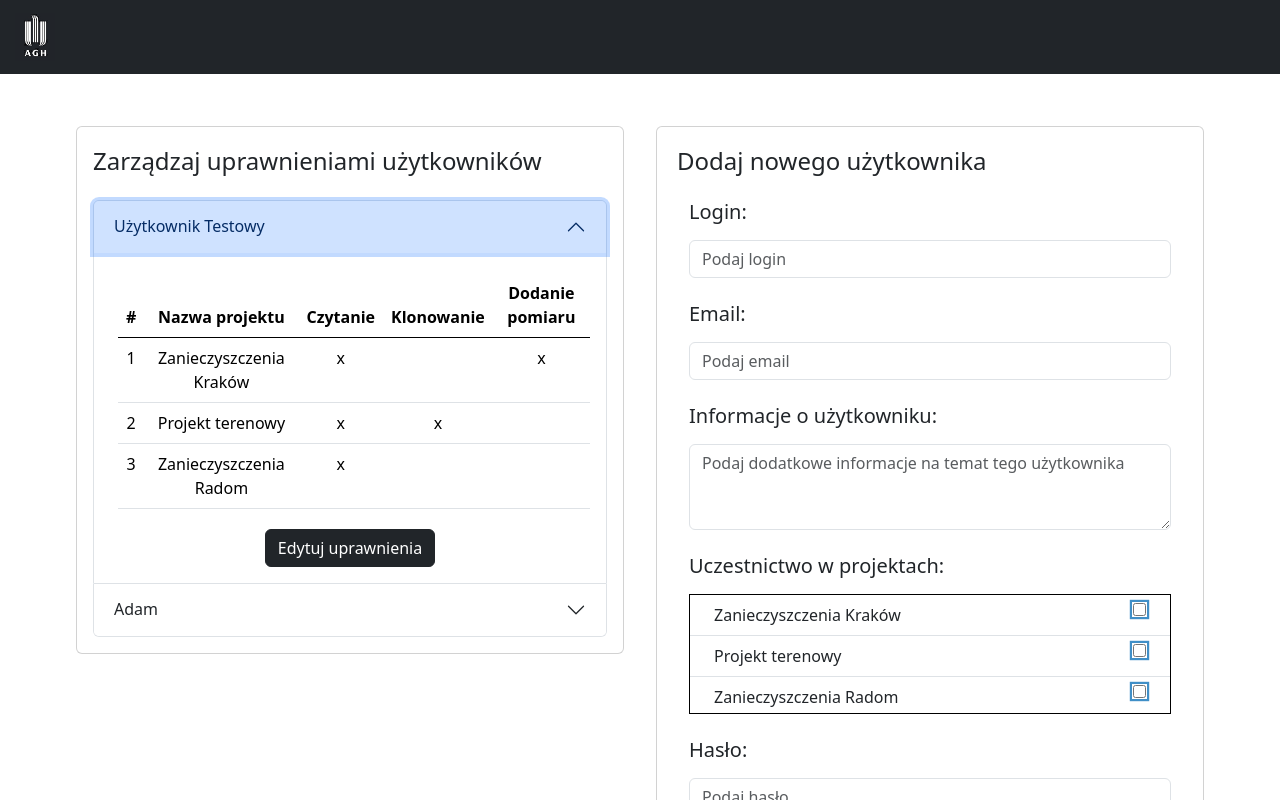
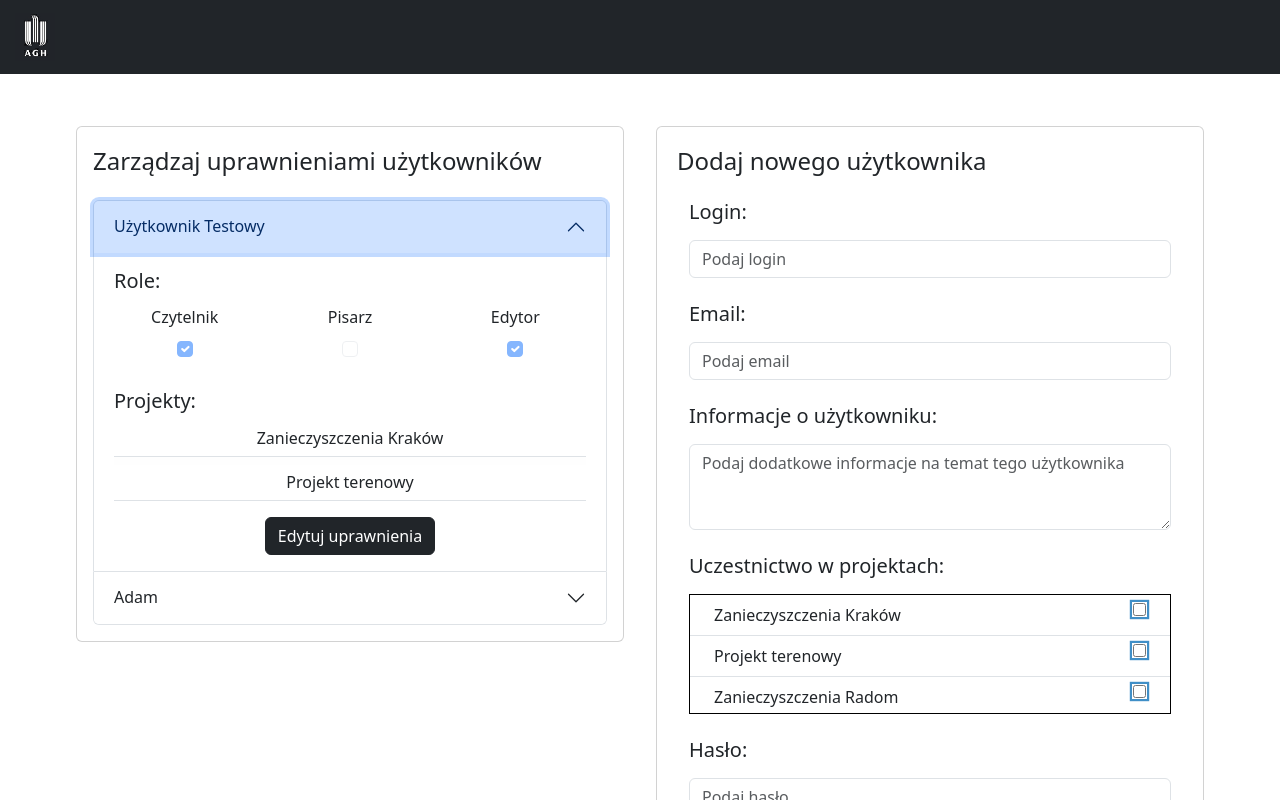
Before and after one commit to mateuszbarnacki/master-thesis, a React (Create React App) app in the folder client/: page /users in a window 1280 px wide. Both pictures are taken after a click on the button "Użytkownik Testowy". Shown: the top 800 px of the page. Built offline with nearby package versions, Linux system fonts and the light colour scheme.

Commit message:
Change role management functionality

```diff
--- a/client/src/components/styles.css
+++ b/client/src/components/styles.css
@@ -59,3 +59,9 @@
     height: 15vh;
     overflow-y: auto;
 }
+
+.projects-form-list {
+    background-color: #fefefe;
+    height: 10vh;
+    overflow-y: auto;
+}
--- a/client/src/components/user/UserForm.js
+++ b/client/src/components/user/UserForm.js
@@ -5,8 +5,7 @@ import FormLabel from "react-bootstrap/FormLabel";
 import FormControl from "react-bootstrap/FormControl";
 import Button from "react-bootstrap/Button";
 import {useState} from "react";
-import ListGroup from "react-bootstrap/ListGroup";
-import ListGroupItem from "react-bootstrap/ListGroupItem";
+import UserProjectsList from "./UserProjectsList";
 
 const mock = [
     "Zanieczyszczenia Kraków",
@@ -50,13 +49,7 @@ function UserForm() {
                     </FormGroup>
                     <FormGroup className="m-3 mt-4">
                         <FormLabel className="mb-3" as="h5">Uczestnictwo w projektach:</FormLabel>
-                        <ListGroup variant="flush" className="projects-roles-list">
-                            {mock.map((item) =>
-                                <ListGroupItem key={item} className="py-2 px-4">
-                                    {item}
-                                    <input type="checkbox" className="float-end custom-checkbox-input"/>
-                                </ListGroupItem>)}
-                        </ListGroup>
+                        <UserProjectsList projects={mock}/>
                     </FormGroup>
                     <FormGroup className="m-3 mt-4">
                         <FormLabel htmlFor="password" className="mb-3" as="h5">Hasło:</FormLabel>
--- a/client/src/components/user/UserList.js
+++ b/client/src/components/user/UserList.js
@@ -5,32 +5,19 @@ import UserTab from "./UserTab";
 const mock = [
     {
         username: "Użytkownik Testowy",
+        roles: [true, false, true],
         projects: [
-            {
-                name: "Zanieczyszczenia Kraków",
-                roles: [true, false, true]
-            },
-            {
-                name: "Projekt terenowy",
-                roles: [true, true, false]
-            },
-            {
-                name: "Zanieczyszczenia Radom",
-                roles: [true, false, false]
-            }
+            "Zanieczyszczenia Kraków",
+            "Projekt terenowy",
+            "Zanieczyszczenia Radom"
         ]
     },
     {
         username: "Adam",
+        roles: [true, false, false],
         projects: [
-            {
-                name: "Zanieczyszczenia Police",
-                roles: [true, true, true]
-            },
-            {
-                name: "Klimat Szczecina",
-                roles: [true, true, false]
-            }
+            "Zanieczyszczenia Police",
+            "Klimat Szczecina"
         ]
     }
 ];
--- /dev/null
+++ b/client/src/components/user/UserProjectsList.js
@@ -0,0 +1,17 @@
+import ListGroupItem from "react-bootstrap/ListGroupItem";
+import ListGroup from "react-bootstrap/ListGroup";
+
+function UserProjectsList({projects, userProjects}) {
+    return (
+        <ListGroup variant="flush" className="projects-roles-list">
+            {projects.map((item) =>
+                <ListGroupItem key={item} className="py-2 px-4">
+                    {item}
+                    <input type="checkbox" className="float-end custom-checkbox-input"
+                           defaultChecked={userProjects && userProjects.includes(item)}/>
+                </ListGroupItem>)}
+        </ListGroup>
+    );
+}
+
+export default UserProjectsList;
--- a/client/src/components/user/UserTab.js
+++ b/client/src/components/user/UserTab.js
@@ -1,10 +1,10 @@
+import AccordionBody from "react-bootstrap/AccordionBody";
 import AccordionHeader from "react-bootstrap/AccordionHeader";
-import AccordionBody from "react-bootstrap/AccordionBody";
+import AccordionItem from "react-bootstrap/AccordionItem";
 import Button from "react-bootstrap/Button";
-import AccordionItem from "react-bootstrap/AccordionItem";
-import RolesTable from "./privileges/RolesTable";
-import ManageRolesModal from "./privileges/ManageRolesModal";
+import ManageRolesModal from "./roles/ManageRolesModal";
 import {Fragment, useState} from "react";
+import RolesForm from "./roles/RolesForm";
 
 function UserTab({user, index}) {
     const [showManageRolesModal, setShowManageRolesModal] = useState(false);
@@ -14,11 +14,14 @@ function UserTab({user, index}) {
             <AccordionItem eventKey={index}>
                 <AccordionHeader>{user.username}</AccordionHeader>
                 <AccordionBody className="text-center">
-                    <RolesTable projects={user.projects} update={false}/>
-                    <Button variant="dark" className="mt-3" onClick={() => setShowManageRolesModal(true)}>Edytuj uprawnienia</Button>
+                    <RolesForm projects={user.projects} roles={user.roles}/>
+                    <Button variant="dark" className="mt-3"
+                            onClick={() => setShowManageRolesModal(true)}>
+                        Edytuj uprawnienia
+                    </Button>
                 </AccordionBody>
             </AccordionItem>
-            <ManageRolesModal projects={user.projects} show={showManageRolesModal}
+            <ManageRolesModal projects={user.projects} roles={user.roles} show={showManageRolesModal}
                               closeModal={() => setShowManageRolesModal(false)}/>
         </Fragment>
     );
--- a/client/src/components/user/privileges/RolesTable.js
+++ /dev/null
@@ -1,33 +0,0 @@
-import Table from "react-bootstrap/Table";
-
-function RolesTable({projects, update}) {
-    return (
-        <Table className="m-1">
-            <thead className="border-black">
-            <tr>
-                <th>#</th>
-                <th>Nazwa projektu</th>
-                <th>Czytanie</th>
-                <th>Klonowanie</th>
-                <th>Dodanie pomiaru</th>
-            </tr>
-            </thead>
-            <tbody>
-            {projects.map((project, projectIndex) => (
-                <tr key={project.name}>
-                    <td key={project.name+' '+projects.length}>{projectIndex+1}</td>
-                    <td key={project.name+'-'+projects.length}>{project.name}</td>
-                    {project.roles.map((role, roleIndex) => {
-                        if (update) {
-                            return (<td key={project.name+'-'+roleIndex}><input type="checkbox" className="custom-checkbox-input" defaultChecked={role}/></td>);
-                        }
-                        return (role ? <td key={project.name+'-'+roleIndex}>x</td> : <td key={project.name+'-'+roleIndex}></td>);
-                    })}
-                </tr>
-            ))}
-            </tbody>
-        </Table>
-    );
-}
-
-export default RolesTable;
--- a/client/src/components/user/privileges/ManageRolesModal.js
+++ b/client/src/components/user/roles/ManageRolesModal.js
@@ -4,16 +4,16 @@ import ModalBody from "react-bootstrap/ModalBody";
 import ModalFooter from "react-bootstrap/ModalFooter";
 import Button from "react-bootstrap/Button";
 import ModalTitle from "react-bootstrap/ModalTitle";
-import RolesTable from "./RolesTable";
+import UpdateRolesForm from "./UpdateRolesForm";
 
-function ManageRolesModal({projects, show, closeModal}) {
+function ManageRolesModal({projects, roles, show, closeModal}) {
     return (
         <Modal centered show={show} size="xl">
             <ModalHeader className="modal-center">
                 <ModalTitle as="h3">Zmień uprawnienia</ModalTitle>
             </ModalHeader>
             <ModalBody className="text-center">
-                <RolesTable projects={projects} update={true}/>
+                <UpdateRolesForm projects={projects} roles={roles}/>
             </ModalBody>
             <ModalFooter className="modal-center">
                 <Button variant="danger" size="lg" onClick={closeModal}>Anuluj</Button>
--- /dev/null
+++ b/client/src/components/user/roles/RolesForm.js
@@ -0,0 +1,41 @@
+import FormLabel from "react-bootstrap/FormLabel";
+import Row from "react-bootstrap/Row";
+import FormGroup from "react-bootstrap/FormGroup";
+import FormCheck from "react-bootstrap/FormCheck";
+import ListGroup from "react-bootstrap/ListGroup";
+import ListGroupItem from "react-bootstrap/ListGroupItem";
+import Form from "react-bootstrap/Form";
+
+function RolesForm({projects, roles}) {
+    return (
+        <Form>
+            <FormLabel as="h5" className="text-start">Role:</FormLabel>
+            <Row xs={3}>
+                <FormGroup className="mt-1 mb-1">
+                    <FormLabel htmlFor="reader-checkbox">Czytelnik</FormLabel>
+                    <FormCheck id="reader-checkbox" defaultChecked={roles[0]}
+                               disabled/>
+                </FormGroup>
+                <FormGroup className="mt-1 mb-1">
+                    <FormLabel htmlFor="writer-checkbox">Pisarz</FormLabel>
+                    <FormCheck id="writer-checkbox" defaultChecked={roles[1]}
+                               disabled/>
+                </FormGroup>
+                <FormGroup className="mt-1 mb-1">
+                    <FormLabel htmlFor="editor-checkbox">Edytor</FormLabel>
+                    <FormCheck id="editor-checkbox" defaultChecked={roles[2]}
+                               disabled/>
+                </FormGroup>
+            </Row>
+            <FormLabel as="h5" className="text-start mt-4">Projekty:</FormLabel>
+            <ListGroup variant="flush" className="projects-form-list">
+                {projects.map((item) =>
+                    <ListGroupItem key={item} className="py-2 px-4" as="h6">
+                        {item}
+                    </ListGroupItem>)}
+            </ListGroup>
+        </Form>
+    );
+}
+
+export default RolesForm;
--- /dev/null
+++ b/client/src/components/user/roles/UpdateRolesForm.js
@@ -0,0 +1,41 @@
+import Form from "react-bootstrap/Form";
+import FormCheck from "react-bootstrap/FormCheck";
+import FormGroup from "react-bootstrap/FormGroup";
+import FormLabel from "react-bootstrap/FormLabel";
+import Row from "react-bootstrap/Row";
+import UserProjectsList from "../UserProjectsList";
+
+const mock = [
+    "Zanieczyszczenia Kraków",
+    "Projekt terenowy",
+    "Zanieczyszczenia Radom",
+    "Zanieczyszczenia Police",
+    "Klimat Szczecina",
+    "Test"
+];
+
+function UpdateRolesForm({projects, roles}) {
+    return (
+        <Form>
+            <FormLabel as="h5" className="text-start">Role:</FormLabel>
+            <Row xs={3}>
+                <FormGroup className="mt-1 mb-1">
+                    <FormLabel htmlFor="reader-checkbox">Czytelnik</FormLabel>
+                    <FormCheck id="reader-checkbox" defaultChecked={roles[0]}/>
+                </FormGroup>
+                <FormGroup className="mt-1 mb-1">
+                    <FormLabel htmlFor="writer-checkbox">Pisarz</FormLabel>
+                    <FormCheck id="writer-checkbox" defaultChecked={roles[1]}/>
+                </FormGroup>
+                <FormGroup className="mt-1 mb-1">
+                    <FormLabel htmlFor="editor-checkbox">Edytor</FormLabel>
+                    <FormCheck id="editor-checkbox" defaultChecked={roles[2]}/>
+                </FormGroup>
+            </Row>
+            <FormLabel as="h5" className="text-start mt-4">Projekty:</FormLabel>
+            <UserProjectsList projects={mock} userProjects={projects}/>
+        </Form>
+    );
+}
+
+export default UpdateRolesForm;
```
